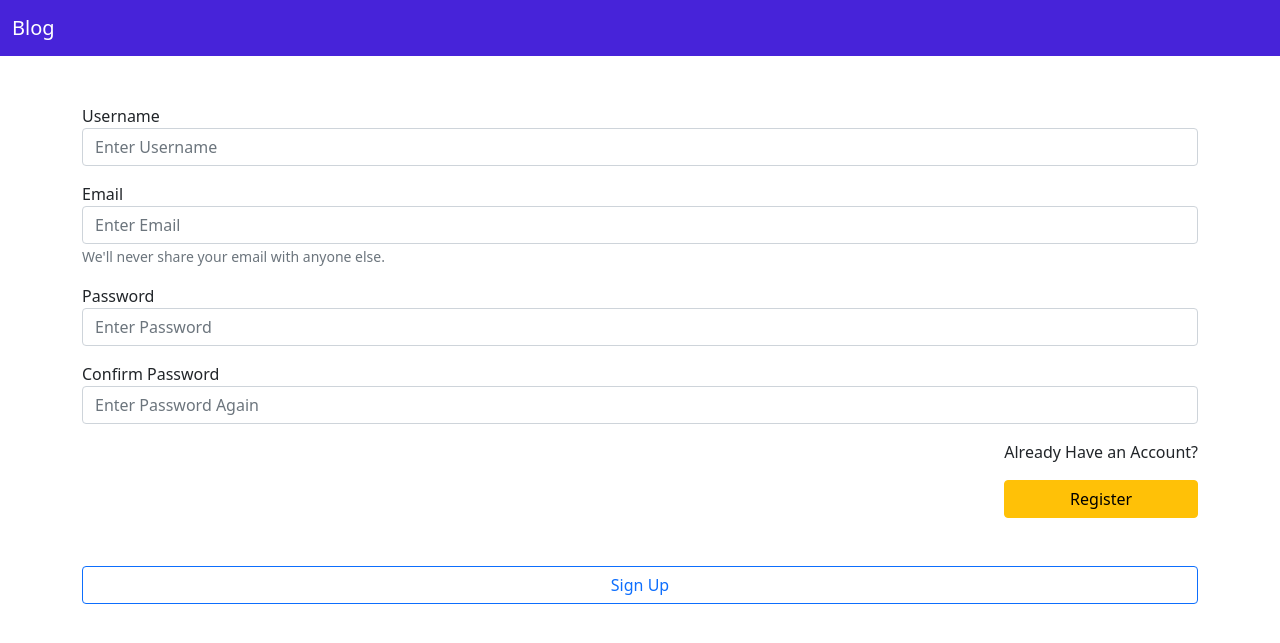
After one commit to yasminvic/Site-Blog, a Flask app: page /register in a window 1280 px wide. The commit adds this page. Shown: the top 643 px of the page. Run offline with Flask 2, Linux system fonts and the light colour scheme; some libraries are stand-ins or nearby versions.

Commit message:
Feat: Login e Cadastro

```diff
--- a/index.py
+++ b/index.py
@@ -1,8 +1,12 @@
-from flask import Flask, render_template, url_for
+from flask import Flask, render_template, url_for, flash, redirect
 
 from models.Post import posts
+from models.RegistrationForm import RegistrationForm
+from models.LoginForm import LoginForm
 
 app = Flask(__name__)
+
+app.config['SECRET_KEY'] = '233da9440b3b4a27678abe01e968c21e'
 
 #declarando a rota
 @app.route("/")
@@ -13,4 +17,27 @@ def home():
 def about():
     return render_template('about.html')
 
+@app.route("/register", methods=['GET', 'POST'])
+def register():
+    form = RegistrationForm()
+
+    #validando form
+    if(form.validate_on_submit()):
+        return redirect(url_for('home'))
+
+    return render_template('register.html', form=form)
+
+@app.route("/login", methods=['GET', 'POST'])
+def login():
+    form = LoginForm()
+
+    #mensagem de validação
+    if(form.validate_on_submit()):
+       if(form.email.data != "exemplo@gmail.com"):                  #o danger é pro alert do bootstrap
+        flash('Email or Password are incorrect. Please, try again!', 'danger')
+       else:
+            return redirect(url_for('home'))
+
+    return render_template('login.html', form=form)
+
 app.run(debug = True, host = '0.0.0.0', port = 5000)
--- /dev/null
+++ b/models/RegistrationForm.py
@@ -0,0 +1,10 @@
+from flask_wtf import FlaskForm
+from wtforms import StringField, PasswordField, SubmitField
+from wtforms.validators import DataRequired, Length, Email, EqualTo
+
+class RegistrationForm(FlaskForm):
+    username = StringField('Username', validators=[DataRequired(), Length(min=2)])
+    email = StringField('Email', validators=[DataRequired(), Email()])
+    password = PasswordField('Password', validators=[DataRequired()])
+    confirm_password = PasswordField('Confirm Password', validators=[DataRequired(), EqualTo('password')])
+    btn_submit = SubmitField('Sign Up')
--- a/templates/layout.html
+++ b/templates/layout.html
@@ -16,10 +16,10 @@
     </header>
     <div class="l-navbar" id="nav-bar">
         <nav class="nav">
-            <div> <a href="/" class="nav_logo"> <i class='bx bx-layer nav_logo-icon'></i> <span class="nav_logo-name">Blog</span> </a>
+            <div> <a href="{{url_for('home')}}" class="nav_logo"> <i class='bx bx-layer nav_logo-icon'></i> <span class="nav_logo-name">Blog</span> </a>
                 <div class="nav_list">
-                    <a href="/" class="nav_link active"> <i class='bx bx-grid-alt nav_icon'></i> <span class="nav_name">Home</span> </a>
-                    <a href="/about" class="nav_link"> <i class='bx bx-user nav_icon'></i> <span class="nav_name">Your Profile</span> </a>
+                    <a href="{{url_for('home')}}" class="nav_link active"> <i class='bx bx-grid-alt nav_icon'></i> <span class="nav_name">Home</span> </a>
+                    <a href="{{url_for('about')}}" class="nav_link"> <i class='bx bx-user nav_icon'></i> <span class="nav_name">Your Profile</span> </a>
                     <a href="#" class="nav_link"> <i class='bx bx-message-square-detail nav_icon'></i> <span class="nav_name">New Post</span> </a>
                     <a href="#" class="nav_link"> <i class='bx bx-bookmark nav_icon'></i> <span class="nav_name">Favorites</span> </a>
                     <!-- <a href="#" class="nav_link"> <i class='bx bx-folder nav_icon'></i> <span class="nav_name">Files</span> </a>
--- /dev/null
+++ b/templates/layout_deslogado.html
@@ -0,0 +1,42 @@
+<!DOCTYPE html>
+<html lang="pt-br">
+<head>
+    <meta charset="UTF-8">
+    <meta http-equiv="X-UA-Compatible" content="IE=edge">
+    <meta name="viewport" content="width=device-width, initial-scale=1.0">
+    <link href="https://cdn.jsdelivr.net/npm/bootstrap@5.0.0-beta1/dist/css/bootstrap.min.css" rel="stylesheet">
+    <link href="https://cdn.jsdelivr.net/npm/boxicons@latest/css/boxicons.min.css" rel="stylesheet">
+    <title>Sign Up/Sign In</title>
+</head>
+<body>
+    <nav class="navbar navbar-expand-lg" style="background-color: #4723d9;">
+        <div class="container-fluid">
+          <a class="navbar-brand text-white" href="#">Blog</a>
+          <button class="navbar-toggler" type="button" data-bs-toggle="collapse" data-bs-target="#navbarSupportedContent" aria-controls="navbarSupportedContent" aria-expanded="false" aria-label="Toggle navigation">
+            <span class="navbar-toggler-icon"></span>
+          </button>
+          <div class="collapse navbar-collapse" id="navbarSupportedContent">
+          </div>
+        </div>
+      </nav>
+    <main class="container mt-5">
+      <!--pegando a mensagem passada no metodo-->
+      {% with messages = get_flashed_messages(with_categories=true) %}
+        <!--verificando se messages é empty-->
+        {% if messsage %}
+          {% for category, message in messages %}
+            <div class="alert alert-{{category}}">
+              {{messages}}
+            </div>
+          {% endfor %}
+        {% endif %}
+      {% endwith %}
+      {% block form %}
+      {% endblock form %}
+
+    </main>
+
+</body>
+    <script src="https://cdn.jsdelivr.net/npm/bootstrap@5.0.0-beta1/dist/js/bootstrap.bundle.min.js"></script>
+  <script src="https://cdnjs.cloudflare.com/ajax/libs/jquery/3.2.1/jquery.min.js"></script>
+</html>
--- /dev/null
+++ b/templates/register.html
@@ -0,0 +1,78 @@
+{% extends "layout_deslogado.html" %}
+{% block form %}
+<form method="POST" action="">
+    {{form.hidden_tag()}}
+    <div class="form-group">
+        {{form.username.label}}
+
+        {% if form.username.errors %}
+            {{form.username(class="form-control is-invalid", placeholder="Enter Username")}}
+            <div class="invalid-feedback">
+            {% for error in form.username.errors %}
+                    <span> {{error}} </span>
+            {% endfor %}
+            </div>
+        {% else %}
+            {{form.username(class="form-control", placeholder="Enter Username")}}
+        {% endif %}
+
+
+      </div>
+    <div class="form-group mt-3">
+      {{form.email.label}}
+
+        {% if form.email.errors %}
+            {{form.email(class="form-control is-invalid", placeholder="Enter Email")}}
+            <div class="invalid-feedback">
+            {% for error in form.email.errors %}
+                    <span> {{error}} </span>
+            {% endfor %}
+            </div>
+
+        {%else%}
+            {{form.email(class="form-control", placeholder="Enter Email")}}
+        {% endif %}
+
+
+      <small id="emailHelp" class="form-text text-muted">We'll never share your email with anyone else.</small>
+    </div>
+    <div class="form-group mt-3">
+      {{form.password.label}}
+
+        {% if form.email.errors %}
+            {{form.password(class="form-control is-invalid", placeholder="Enter Password")}}
+            <div class="invalid-feedback">
+            {% for error in form.password.errors %}
+                    <span> {{error}} </span>
+            {% endfor %}
+            </div>
+
+        {%else%}
+            {{form.password(class="form-control", placeholder="Enter Password")}}
+        {% endif %}
+
+    </div>
+    <div class="form-group mt-3">
+        {{form.confirm_password.label}}
+
+        {% if form.email.errors %}
+            {{form.confirm_password(class="form-control is-invalid", placeholder="Enter Password Again")}}
+            <div class="invalid-feedback">
+            {% for error in form.confirm_password.errors %}
+                    <span> {{error}} </span>
+            {% endfor %}
+            </div>
+
+        {%else%}
+            {{form.confirm_password(class="form-control", placeholder="Enter Password Again")}}
+        {% endif %}
+      </div>
+    <div class="form-group float-end mt-3 mb-5">
+        <p>Already Have an Account?</p>
+        <a class="btn btn-warning btn-block w-100" href="{{url_for('login')}}">Register</a>
+    </div>
+    <div class="form-group mt-3">
+        {{form.btn_submit(class="btn btn-outline-primary btn-block w-100")}}
+    </div>
+</form>
+{% endblock form %}
```
Also changed, not shown: models/LoginForm.py (added, +8 -0 lines), static/navbar.css (+6 -3 lines), templates/login.html (added, +47 -0 lines).
